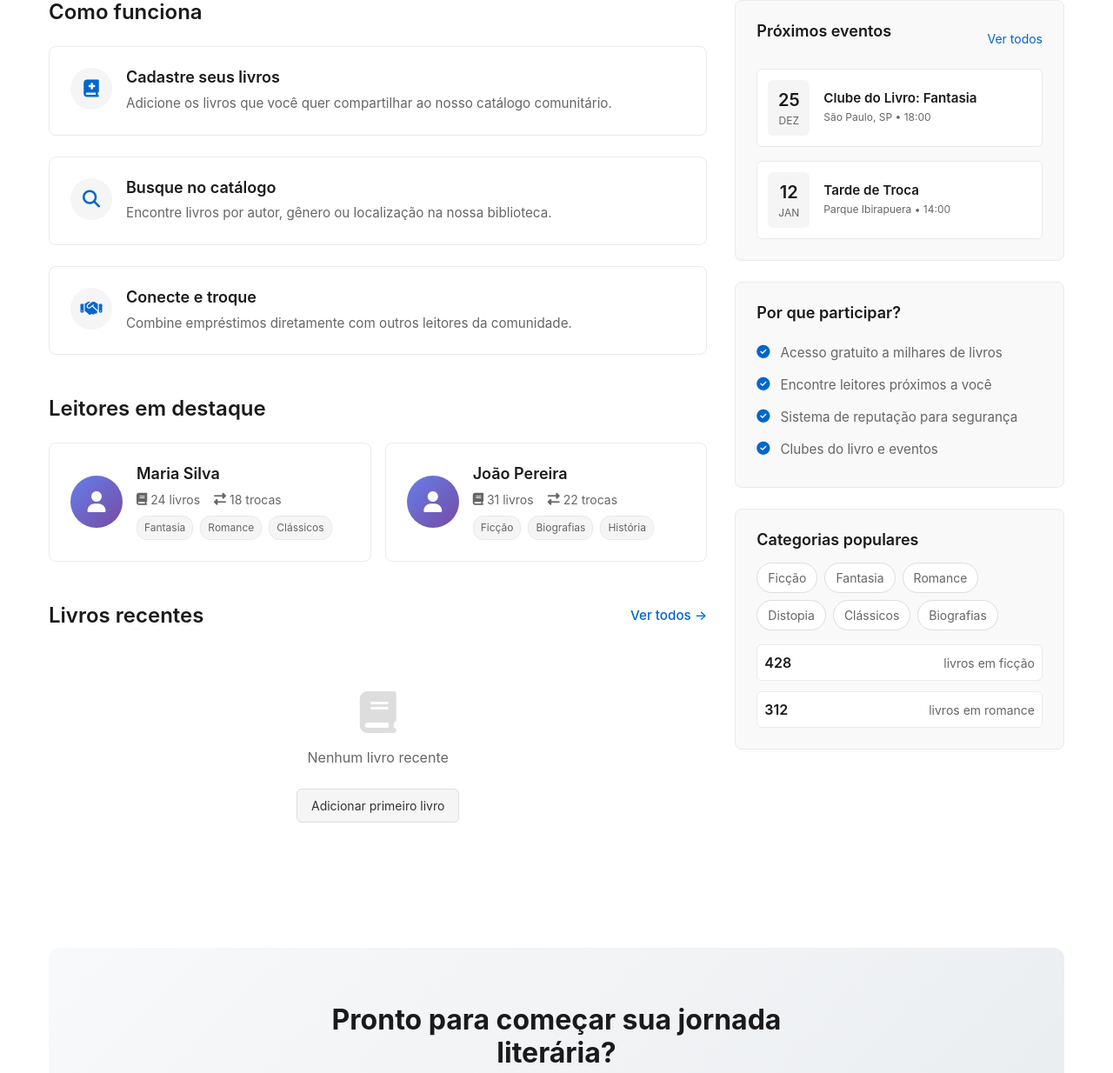
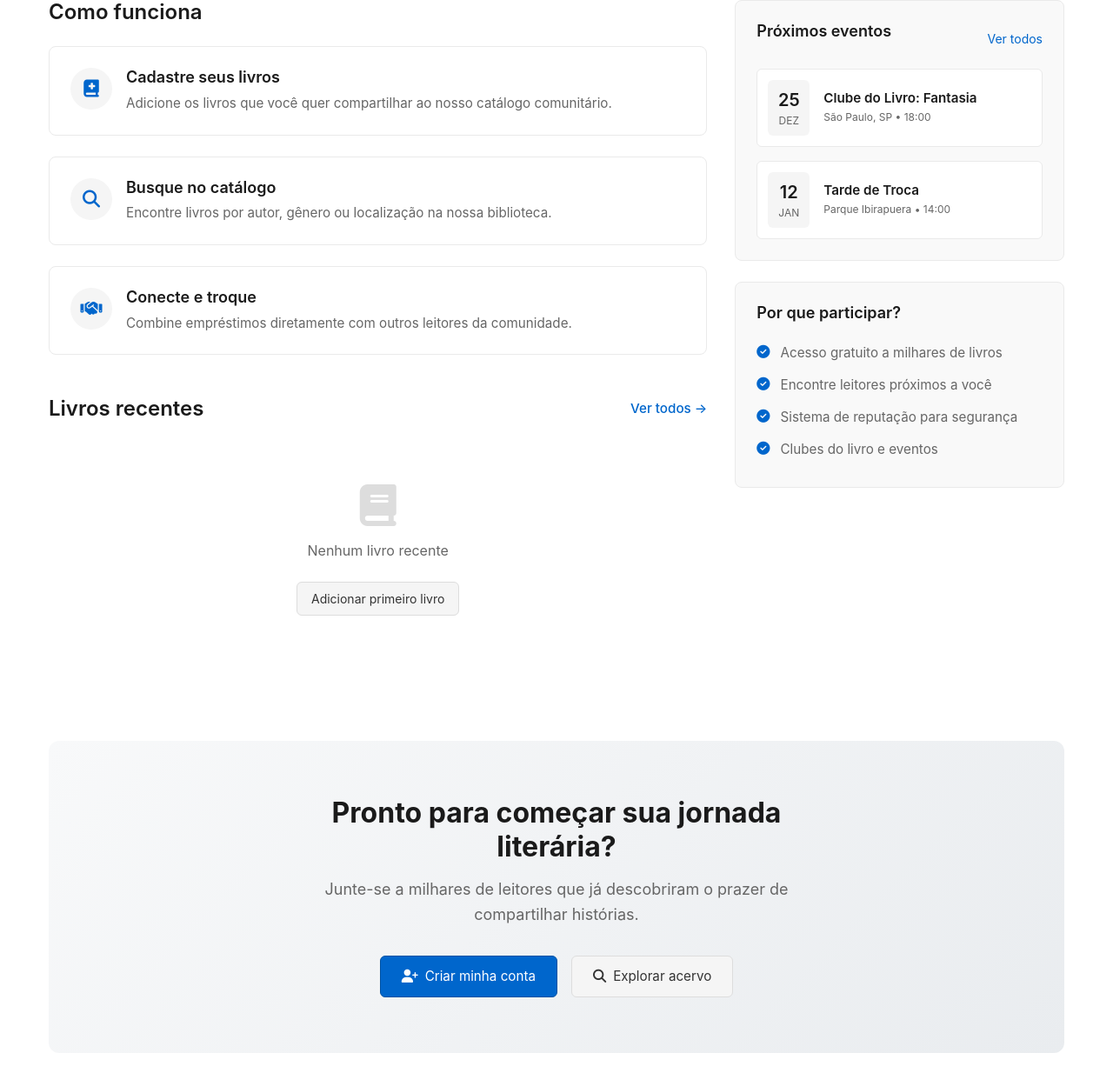
Before and after one commit to vicct0r/ComunitBooks, a Django app: template templates/core/home.html in a window 1280 px wide. Shown: the part 572-1806 px from the top of the page at 87% size. Run offline with Django 5.2, Linux system fonts and the light colour scheme; the template is opened without the code that fills it, so the values that code supplies are empty.

Commit message:
refactor: homepage template cleanup and data source update
- Removed mock sections: "Leitores em destaque" and "Categorias populares"
- Updated HomePageView to provide real database statistics:
  - total_books: count of visible books (replaces hardcoded 1,247)
  - active_users: count of users with books or loan history (replaces 856)
  - total_loans: count of completed loans (replaces 3,421)
- Template now uses {{ total_books }}, {{ active_users }}, {{ total_loans }}
- Simplified layout: focus on "Como funciona", recent books, and "Por que participar?"
- Kept: hero stats, recent books grid, CTA section

Note: CSS refactoring (component consolidation, color palette unification)
planned as separate task to resolve inconsistencies across home.css,
library.css, create-book.css, profile.css, and style.css.

Co-Authored-By: Claude Opus 4.6 <noreply@anthropic.com>

```diff
--- a/templates/core/home.html
+++ b/templates/core/home.html
@@ -105,48 +105,6 @@
                 </div>
             </section>
 
-            <!-- NOVA SEÇÃO: LEITORES DESTAQUE -->
-            <section class="minimal-section">
-                <h2>Leitores em destaque</h2>
-                <div class="highlighted-readers">
-                    <div class="reader-card">
-                        <div class="reader-avatar">
-                            <i class="fas fa-user"></i>
-                        </div>
-                        <div class="reader-info">
-                            <h3>Maria Silva</h3>
-                            <div class="reader-stats">
-                                <span class="stat"><i class="fas fa-book"></i> 24 livros</span>
-                                <span class="stat"><i class="fas fa-exchange-alt"></i> 18 trocas</span>
-                            </div>
-                            <div class="reader-tags">
-                                <span class="tag">Fantasia</span>
-                                <span class="tag">Romance</span>
-                                <span class="tag">Clássicos</span>
-                            </div>
-                        </div>
-                    </div>
-
-                    <div class="reader-card">
-                        <div class="reader-avatar">
-                            <i class="fas fa-user"></i>
-                        </div>
-                        <div class="reader-info">
-                            <h3>João Pereira</h3>
-                            <div class="reader-stats">
-                                <span class="stat"><i class="fas fa-book"></i> 31 livros</span>
-                                <span class="stat"><i class="fas fa-exchange-alt"></i> 22 trocas</span>
-                            </div>
-                            <div class="reader-tags">
-                                <span class="tag">Ficção</span>
-                                <span class="tag">Biografias</span>
-                                <span class="tag">História</span>
-                            </div>
-                        </div>
-                    </div>
-                </div>
-            </section>
-
             <!-- LIVROS RECENTES - EM GRID -->
             <section class="minimal-section">
                 <div class="section-header">
@@ -241,29 +199,6 @@
                     <li><i class="fas fa-check-circle"></i> Clubes do livro e eventos</li>
                 </ul>
             </div>
-
-            <!-- CATEGORIAS POPULARES -->
-            <div class="info-box">
-                <h3>Categorias populares</h3>
-                <div class="tags-minimal">
-                    <span>Ficção</span>
-                    <span>Fantasia</span>
-                    <span>Romance</span>
-                    <span>Distopia</span>
-                    <span>Clássicos</span>
-                    <span>Biografias</span>
-                </div>
-                <div class="stats-minimal">
-                    <div class="stat-item">
-                        <span class="stat-number">428</span>
-                        <span class="stat-label">livros em ficção</span>
-                    </div>
-                    <div class="stat-item">
-                        <span class="stat-number">312</span>
-                        <span class="stat-label">livros em romance</span>
-                    </div>
-                </div>
-            </div>
         </div>
     </div>
 
```
Also changed, not shown: core/views.py (+30 -11 lines).
